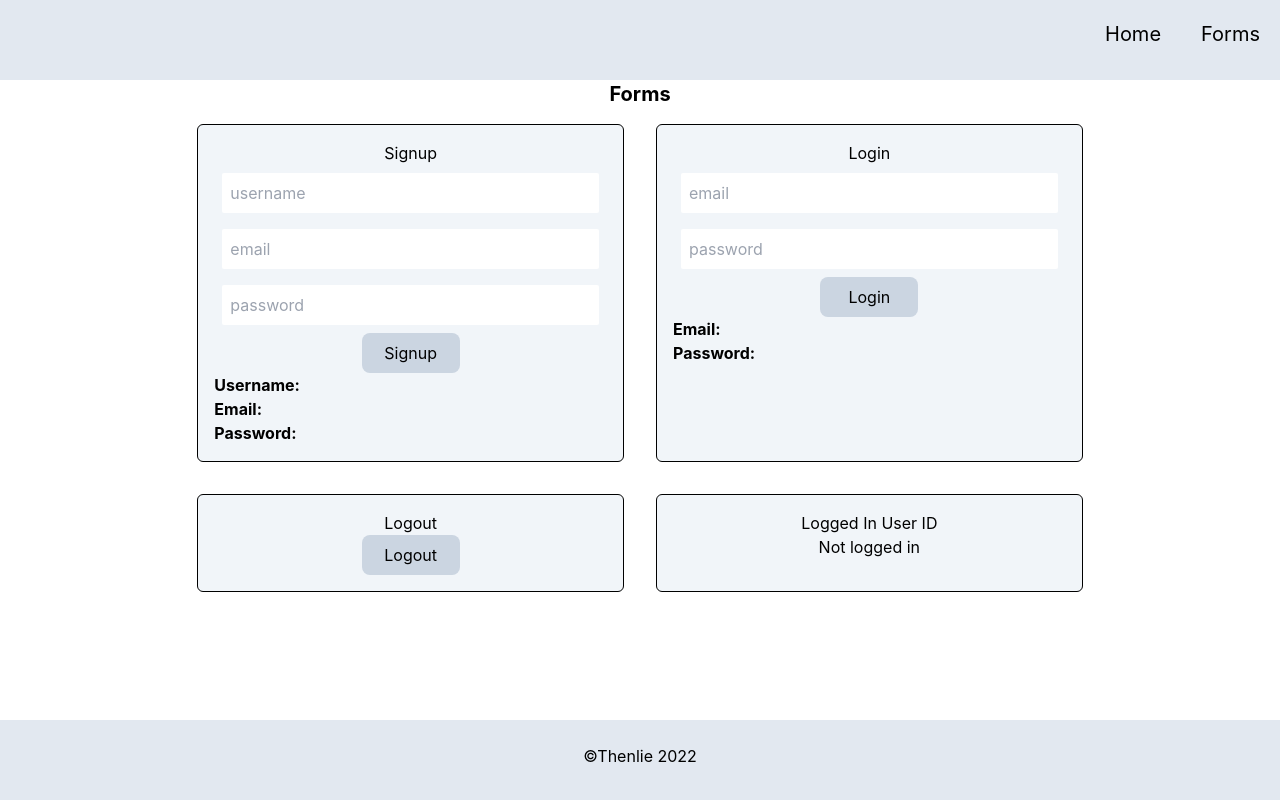
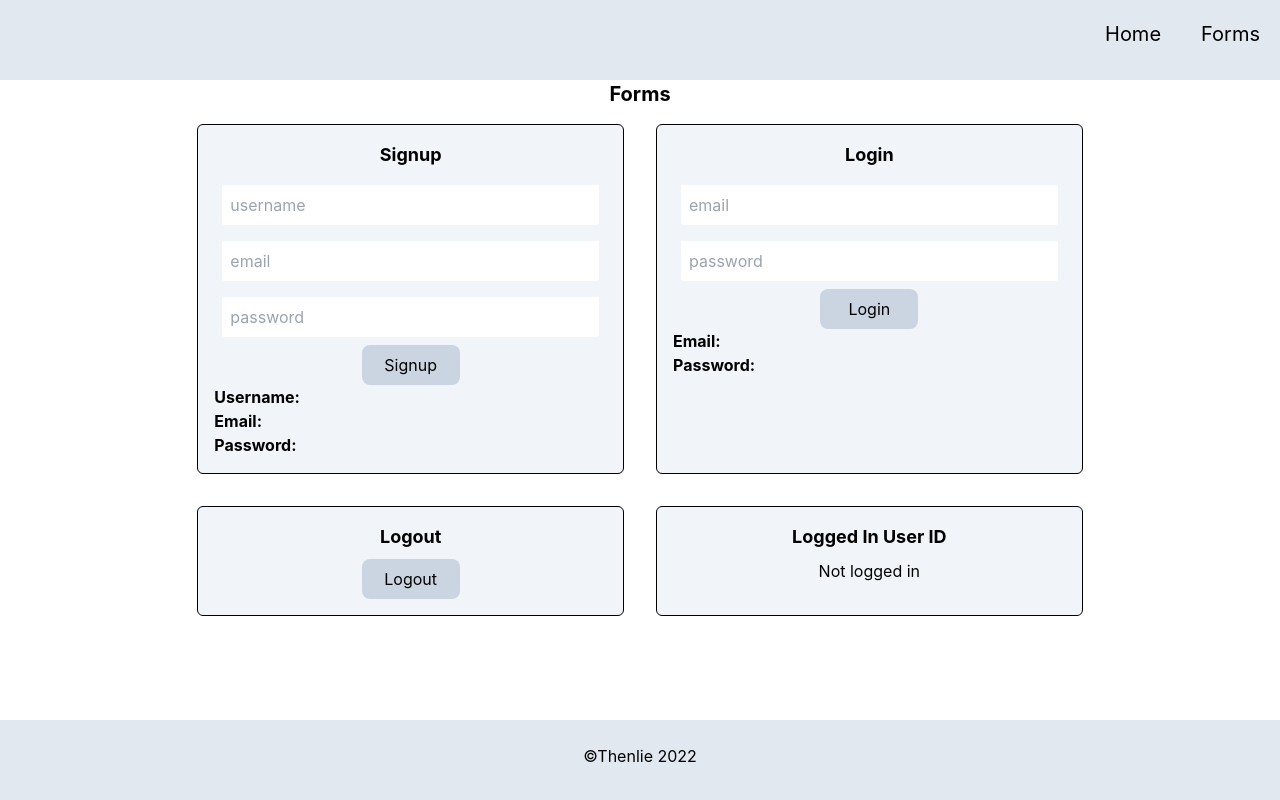
Before and after one commit to Thenlie/turtle, a React (Create React App) app in the folder client/: page /forms in a window 1280 px wide. Built offline with nearby package versions, Linux system fonts and the light colour scheme; no server answers.

Commit message:
Updated h2 styling

```diff
--- a/client/src/components/Forms/Login/Login.jsx
+++ b/client/src/components/Forms/Login/Login.jsx
@@ -45,7 +45,7 @@ const Login = ({setUser}) => {
 
     return (
         <section className="p-4 m-4 w-1/3 text-center bg-slate-100 border border-black rounded-md">
-            <h2>Login</h2>
+            <h2 className='font-bold text-lg mb-2'>Login</h2>
             {/* login form */}
             <form onSubmit={handleLogin} className='flex flex-col'>
                 <input className='m-2 p-2 rounded-sm' onChange={handleChange} name='email' placeholder='email' type='email' value={email}></input>
--- a/client/src/components/Forms/Logout/Logout.jsx
+++ b/client/src/components/Forms/Logout/Logout.jsx
@@ -11,7 +11,7 @@ const Logout = ({setUser}) => {
 
     return (
         <section className="p-4 m-4 w-1/3 text-center bg-slate-100 border border-black rounded-md">
-            <h2>Logout</h2>
+            <h2 className='font-bold text-lg mb-2'>Logout</h2>
             <button onClick={handleLogout} className='w-1/4 m-auto p-2 rounded-lg bg-slate-300 hover:bg-slate-400'>Logout</button>
         </section>
     )
--- a/client/src/components/Forms/Signup/Signup.jsx
+++ b/client/src/components/Forms/Signup/Signup.jsx
@@ -39,7 +39,7 @@ const Signup = () => {
 
     return (
         <section className="p-4 m-4 w-1/3 text-center bg-slate-100 border border-black rounded-md">
-            <h2>Signup</h2>
+            <h2 className='font-bold text-lg mb-2'>Signup</h2>
             {/* signup form */}
             <form onSubmit={handleSignup} className='flex flex-col'>
                 <input className='m-2 p-2 rounded-sm' onChange={handleChange} name='username' placeholder='username' type='text' value={username}></input>
--- a/client/src/pages/Forms.js
+++ b/client/src/pages/Forms.js
@@ -9,7 +9,7 @@ const Forms = ({user, setUser}) => {
                 <Login setUser={setUser} />
                 <Logout setUser={setUser} />
                 <section className='p-4 m-4 w-1/3 text-center bg-slate-100 border border-black rounded-md'>
-                    <h2>Logged In User ID</h2>
+                    <h2 className='font-bold text-lg mb-2'>Logged In User ID</h2>
                     {user ? (
                         <p>{user}</p>
                         ) : (
--- a/client/src/pages/Home.js
+++ b/client/src/pages/Home.js
@@ -16,7 +16,7 @@ const Home = ({user}) => {
             <h1 className='text-center text-xl font-bold'>Home</h1>
             <div className='flex flex-wrap justify-center'>
                 <section className='p-4 m-4 w-1/3 text-center bg-slate-100 border border-black rounded-md'>
-                    <h2>User List</h2>
+                    <h2 className='font-bold text-lg mb-2'>User List</h2>
                     <ul className='list-none p-0'>
                         {users.length > 0 ? (
                             users.map((user) => (
@@ -28,7 +28,7 @@ const Home = ({user}) => {
                     </ul>
                 </section>
                 <section className='p-4 m-4 w-1/3 text-center bg-slate-100 border border-black rounded-md'>
-                    <h2>Logged In User ID</h2>
+                    <h2 className='font-bold text-lg mb-2'>Logged In User ID</h2>
                     {user ? (
                         <p>{user}</p>
                     ) : (
```
